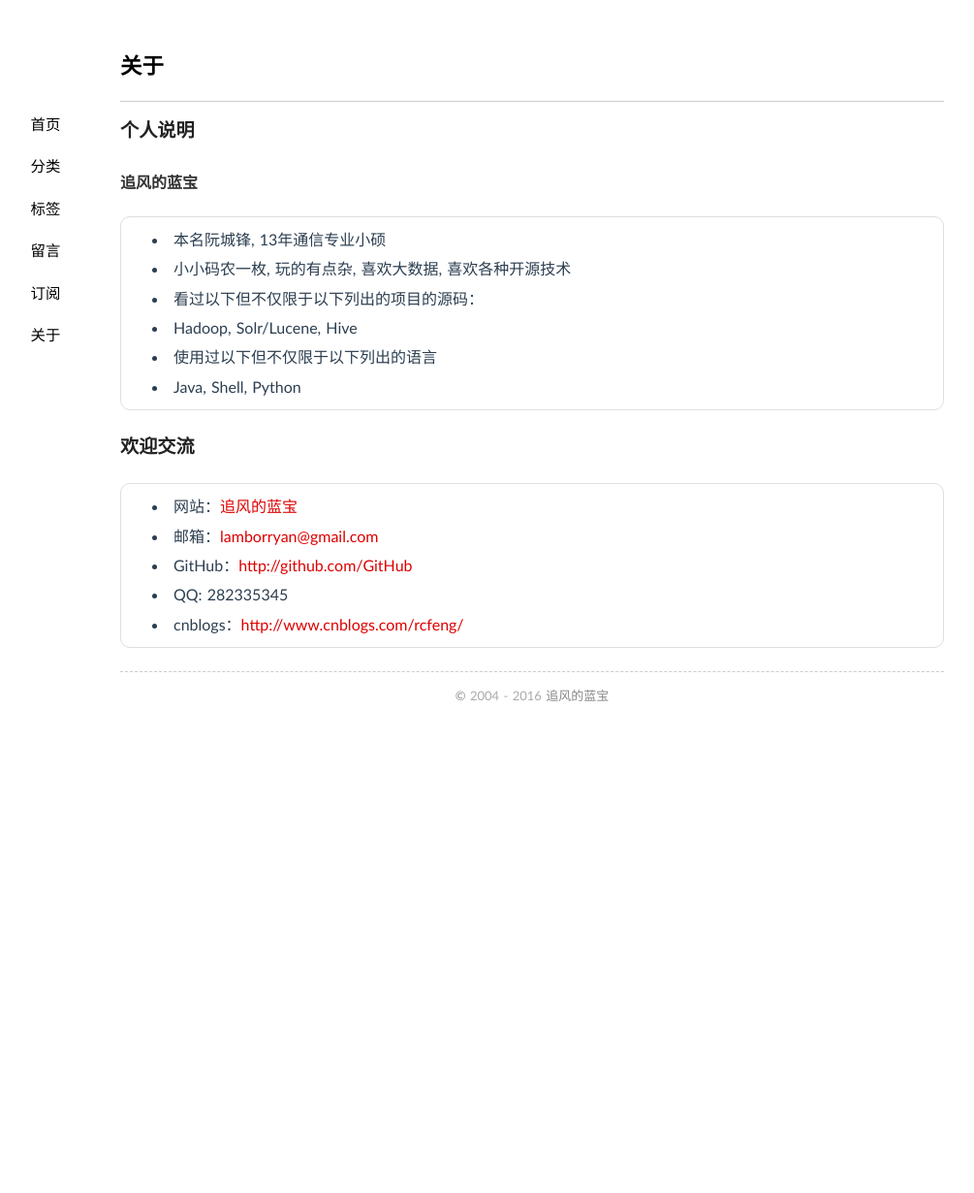
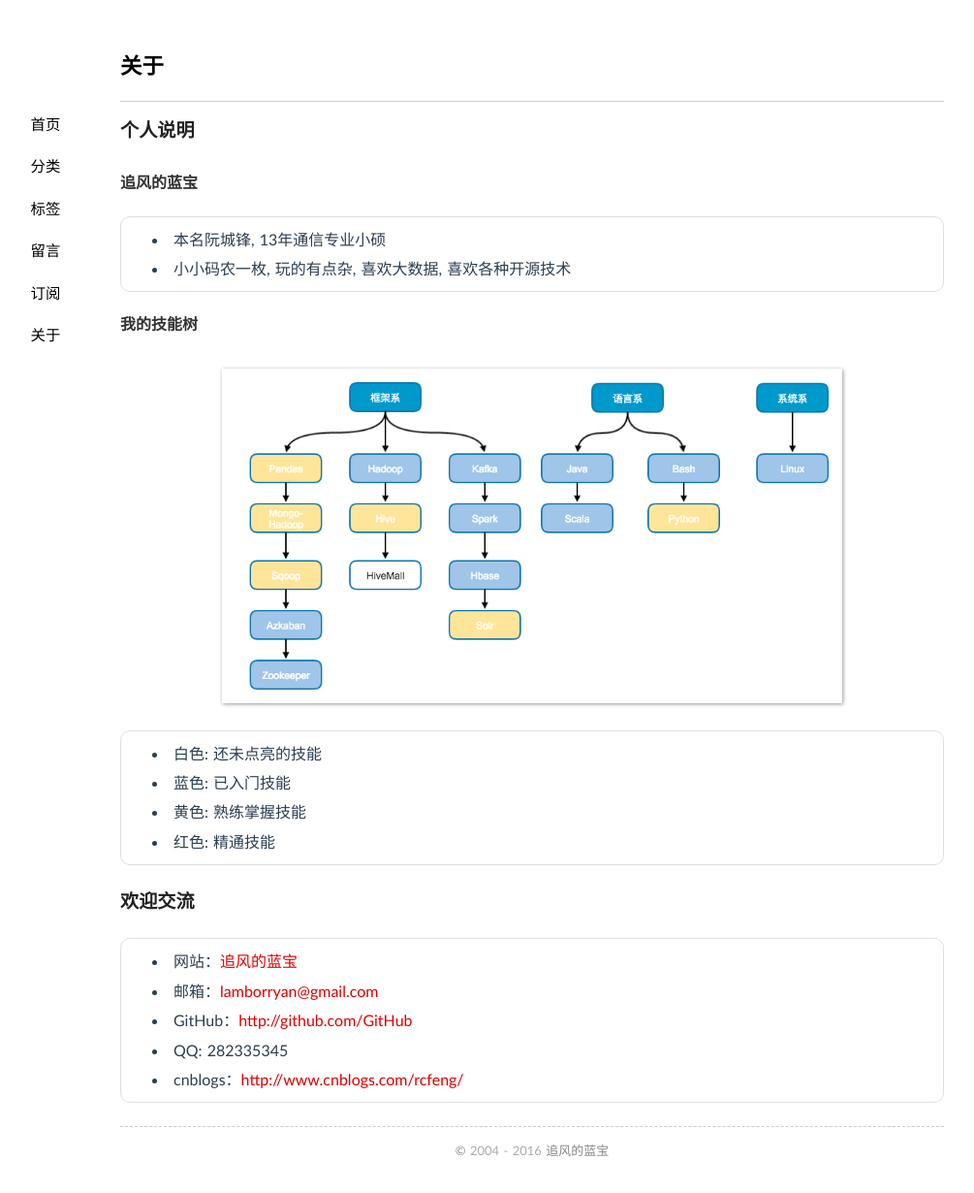
Before and after one commit to luyee/lamborryan.github.io, a Jekyll site: the page built from about/index.md, in a window 1280 px wide. Shown: the whole page at 97% size, without its empty margins (91-1096 px from the left). Built offline with Jekyll 4.4.1, drawn with Linux system fonts in a browser that asks for light colours; Markdown is read by kramdown in place of the engine named in the settings; before the commit the page ends 900 px from its top, so only the background shows below that.

Commit message:
add <2016计划>

```diff
--- a/about/index.md
+++ b/about/index.md
@@ -10,10 +10,14 @@ comments: no
 
 * 本名阮城锋, 13年通信专业小硕
 * 小小码农一枚, 玩的有点杂, 喜欢大数据, 喜欢各种开源技术
-* 看过以下但不仅限于以下列出的项目的源码：
-* Hadoop, Solr/Lucene, Hive
-* 使用过以下但不仅限于以下列出的语言
-* Java, Shell, Python
+
+#### 我的技能树
+![img](../image/jinengshu.png)
+
+* 白色: 还未点亮的技能
+* 蓝色: 已入门技能
+* 黄色: 熟练掌握技能
+* 红色: 精通技能
 
 ###欢迎交流
 
```
Also changed, not shown: _posts/2016-02-25-2016-plan.md (added, +35 -0 lines), image/2016-plan-tianfu.jpg (added), image/jinengshu.png (added).
